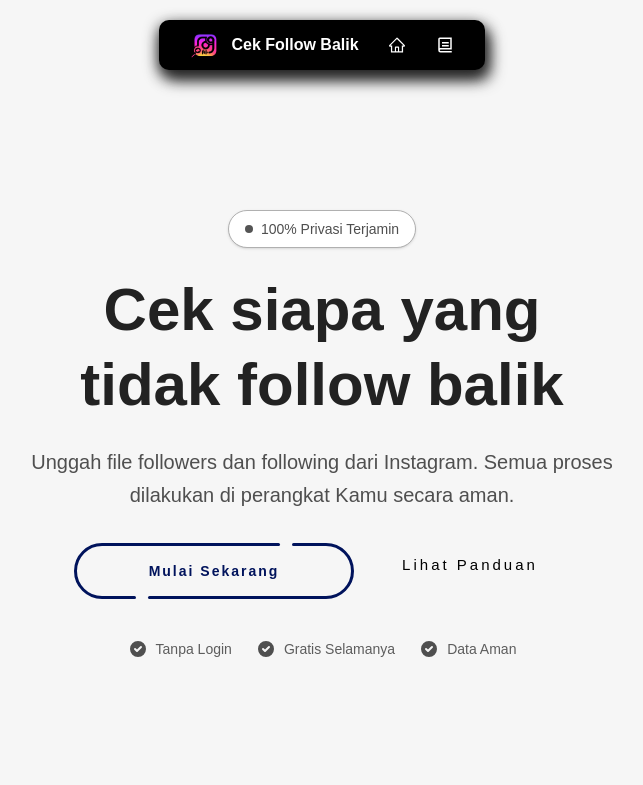
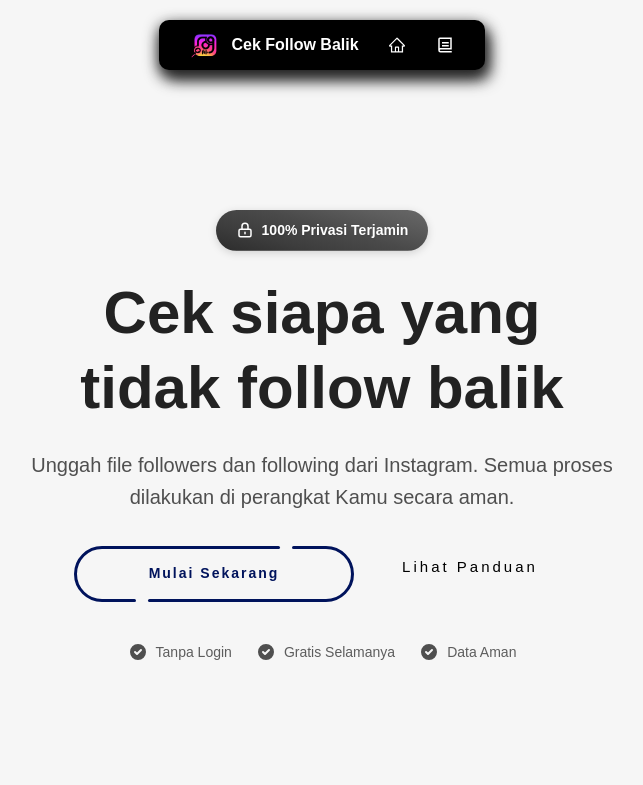
Before and after one commit to vickyymosafan/unfollowscan, a Next.js app: page / in a window 1280 px wide. Shown: the top 785 px of the page, without its empty margins (318-961 px from the left). Built offline with nearby package versions, Linux system fonts and the light colour scheme.

Commit message:
refactor: create PrivacyBadge component with styled-components and replace inline badge in Hero

```diff
--- a/components/Hero.tsx
+++ b/components/Hero.tsx
@@ -1,5 +1,6 @@
 import AnimatedGuideButton from './AnimatedGuideButton';
 import AnimatedStartButton from './AnimatedStartButton';
+import PrivacyBadge from './PrivacyBadge';
 import { CheckmarkIcon } from '@/lib/icons';
 
 export default function Hero() {
@@ -13,10 +14,9 @@ export default function Hero() {
     <section className="relative overflow-hidden py-12 sm:py-16 lg:py-20">
       <div className="container mx-auto px-4">
         <div className="max-w-4xl mx-auto text-center">
-          {/* Badge */}
-          <div className="inline-flex items-center gap-2 px-3 py-1.5 sm:px-4 sm:py-2 bg-white rounded-full border border-shark-300 mb-4 sm:mb-6 shadow-sm">
-            <span className="w-2 h-2 bg-shark-700 rounded-full animate-pulse"></span>
-            <span className="text-xs sm:text-sm text-shark-700">100% Privasi Terjamin</span>
+          {/* Privacy Badge */}
+          <div className="mb-4 sm:mb-6">
+            <PrivacyBadge />
           </div>
 
           {/* Main Heading */}
--- /dev/null
+++ b/components/PrivacyBadge.tsx
@@ -0,0 +1,82 @@
+'use client';
+
+import styled from 'styled-components';
+import { LockIcon } from '@/lib/icons';
+
+export default function PrivacyBadge() {
+  return (
+    <StyledWrapper>
+      <button className="button">
+        <LockIcon className="icon" />
+        100% Privasi Terjamin
+      </button>
+    </StyledWrapper>
+  );
+}
+
+const StyledWrapper = styled.div`
+  display: inline-block;
+
+  .button {
+    width: fit-content;
+    display: flex;
+    align-items: center;
+    padding: 0.6em 1.2em;
+    gap: 0.5rem;
+    border: none;
+    font-weight: 600;
+    font-size: 0.75rem;
+    border-radius: 30px;
+    cursor: pointer;
+    text-shadow: 1px 1px 2px rgba(0, 0, 0, 0.1);
+    background: linear-gradient(
+        15deg,
+        #2c2c2c,
+        #3d3d3d,
+        #4a4a4a,
+        #5d5d5d,
+        #6d6d6d,
+        #5d5d5d,
+        #4a4a4a,
+        #3d3d3d,
+        #2c2c2c
+      )
+      no-repeat;
+    background-size: 300%;
+    background-position: left center;
+    transition: all 0.3s ease;
+    color: #fff;
+    box-shadow: 0 2px 8px rgba(0, 0, 0, 0.15);
+  }
+
+  @media (min-width: 640px) {
+    .button {
+      font-size: 0.875rem;
+      padding: 0.7em 1.4em;
+    }
+  }
+
+  .button:hover {
+    background-size: 320%;
+    background-position: right center;
+    transform: translateY(-2px);
+    box-shadow: 0 4px 12px rgba(0, 0, 0, 0.2);
+  }
+
+  .button:hover .icon {
+    transform: scale(1.1);
+  }
+
+  .button .icon {
+    width: 16px;
+    height: 16px;
+    transition: transform 0.3s ease;
+  }
+
+  @media (min-width: 640px) {
+    .button .icon {
+      width: 18px;
+      height: 18px;
+    }
+  }
+`;
```
Also changed, not shown: 1 other file (tests, documents, lock files or other folders).
